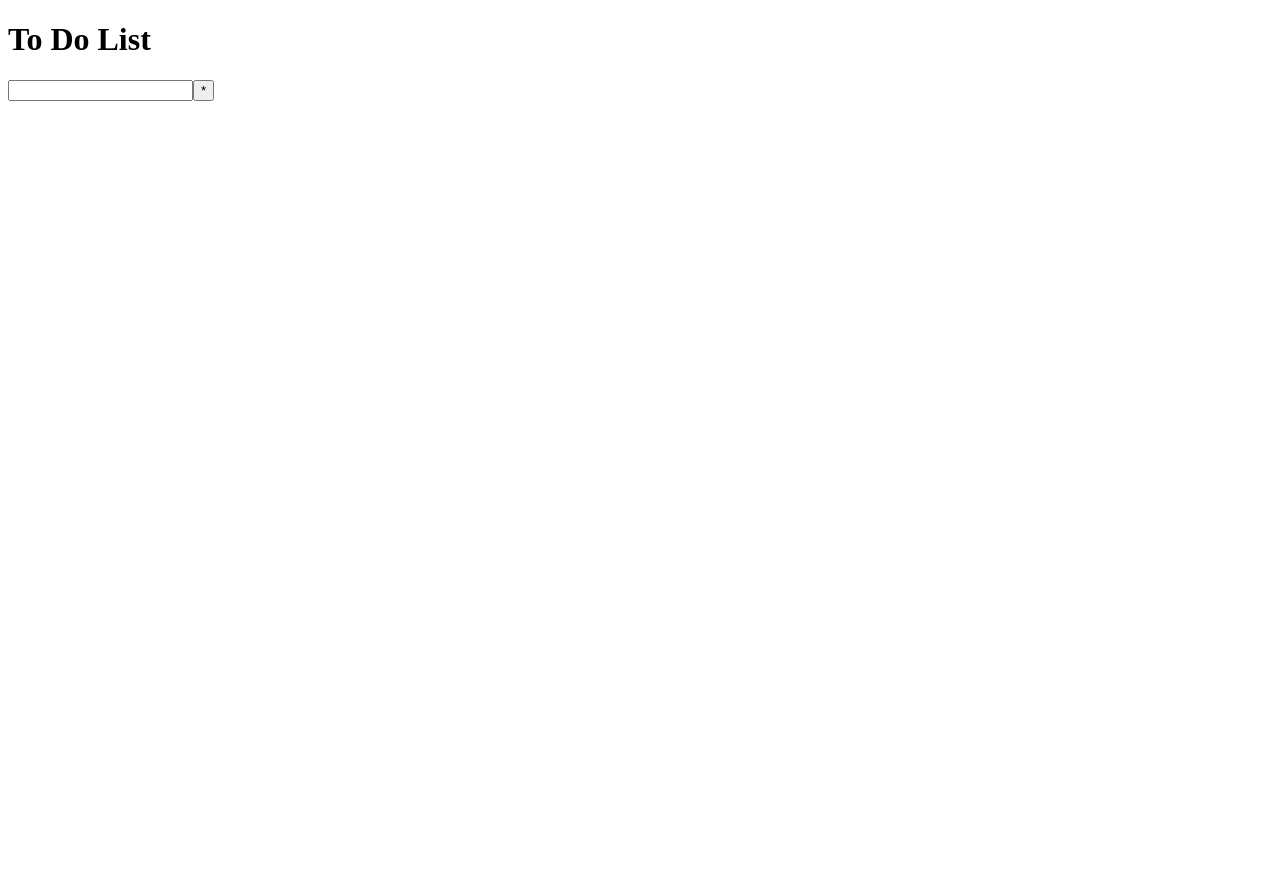
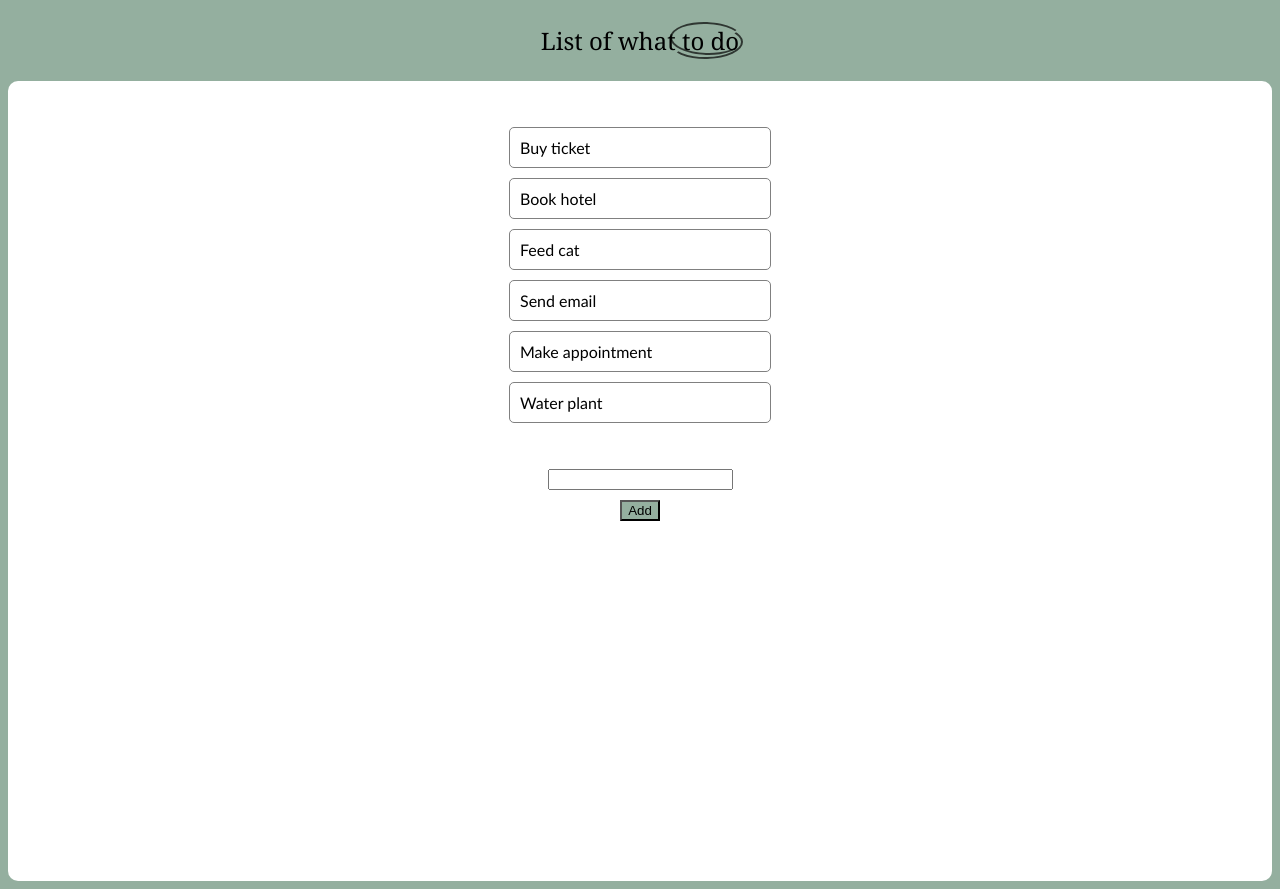
Before and after one commit to FannyRosen/Javascript-ToDoList, a website: page index.html in a window 1280 px wide. Before the commit the page ends 800 px from the top, so only its background shows below. Drawn offline with Linux system fonts and the light colour scheme.

Commit message:
Added styling

```diff
--- a/index.html
+++ b/index.html
@@ -5,10 +5,25 @@
     <meta http-equiv="X-UA-Compatible" content="IE=edge" />
     <meta name="viewport" content="width=device-width, initial-scale=1.0" />
     <title>To Do List</title>
+    <link rel="stylesheet" href="css/main.css" />
   </head>
   <body>
-    <h1>To Do List</h1>
-    <input id="inputfield" type="text" /><button id="addToDo">*</button>
-    <div class="to-dos" id="toDoContainer"></div>
+    <div class="to-dos" id="wrapper">
+      <p>List of what <span class="circle">to do</span></p>
+      <div id="listContainer">
+        <ul>
+          <li>Buy ticket</li>
+          <li>Book hotel</li>
+          <li>Feed cat</li>
+          <li>Send email</li>
+          <li>Make appointment</li>
+          <li>Water plant</li>
+        </ul>
+        <input type="text" id="addItem" />
+        <button>Add</button>
+      </div>
+    </div>
+
+    <script src="js/main.js"></script>
   </body>
 </html>
--- /dev/null
+++ b/scss/main.scss
@@ -0,0 +1,78 @@
+body {
+  font-family: "Gill Sans", "Gill Sans MT", Calibri, "Trebuchet MS", sans-serif;
+  background: rgba(139, 168, 151, 0.918);
+}
+
+p,
+span {
+  font-size: x-large;
+  font-family: Georgia, "Times New Roman", Times, serif;
+  text-align: center;
+}
+.circle {
+  position: relative;
+}
+
+.circle:before {
+  content: "";
+  z-index: -1;
+  left: -0.5em;
+  top: -0.1em;
+  border-width: 2px;
+  border-style: solid;
+  border-color: rgb(5, 5, 5);
+  position: absolute;
+  border-right-color: transparent;
+  width: 100%;
+  height: 1em;
+  transform: rotate(2deg);
+  opacity: 0.7;
+  border-radius: 50%;
+  padding: 0.1em 0.25em;
+}
+.circle:after {
+  content: "";
+  z-index: -1;
+  left: -0.5em;
+  top: 0.1em;
+  padding: 0.1em 0.25em;
+  border-width: 2px;
+  border-style: solid;
+  border-color: rgb(5, 5, 5);
+  border-left-color: transparent;
+  border-top-color: transparent;
+  position: absolute;
+  width: 100%;
+  height: 1em;
+  transform: rotate(-1deg);
+  opacity: 0.7;
+  border-radius: 50%;
+}
+
+#listContainer {
+  background-color: white;
+  display: flex;
+  flex-direction: column;
+  align-items: center;
+  height: 100vh;
+  border-radius: 10px;
+
+  ul {
+    list-style: none;
+    border-radius: 5px;
+    padding: 20px;
+
+    li {
+      border: 1px solid grey;
+      background-color: white;
+      border-radius: 5px;
+      margin: 10px;
+      padding: 10px;
+      width: 240px;
+    }
+  }
+  button {
+    margin: 10px;
+    background-color: rgba(139, 168, 151, 0.918);
+  }
+}
```
Also changed, not shown: package.json (added, +17 -0 lines), css/main.css (added), js/main.js (added), 2 other files.
